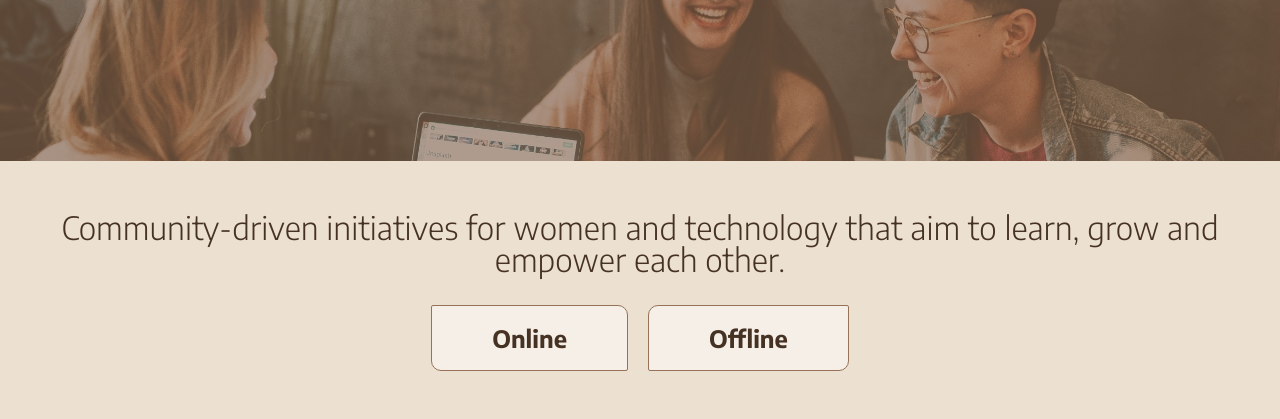
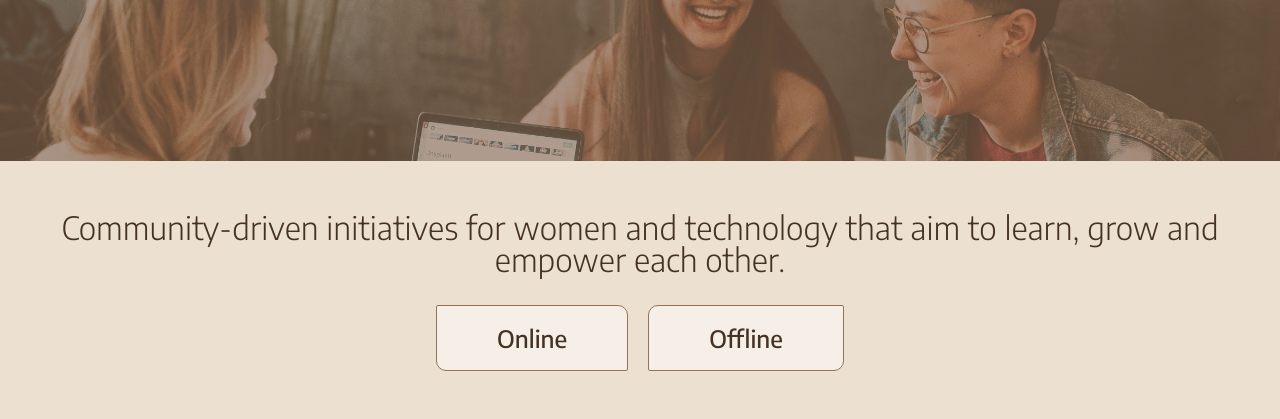
Before and after one commit to jenreiher/techladies, a plain HTML site: page index.html in a window 1280 px wide. Shown: the part 259-678 px from the top of the page. Drawn offline with Linux system fonts and the light colour scheme; a web font is replaced by a local one.

Commit message:
Update font weight for buttons

```diff
--- a/style.css
+++ b/style.css
@@ -1,5 +1,5 @@
 @import url("https://fonts.googleapis.com/css?family=Miniver&display=swap");
-@import url('https://fonts.googleapis.com/css?family=Encode+Sans:300,700&display=swap');
+@import url('https://fonts.googleapis.com/css?family=Encode+Sans:300,500&display=swap');
 
 :root {
   --light: #ece0d1;
@@ -44,7 +44,7 @@ a:hover {
   transition: 0.3s;
   border-radius: 10px 10px 2px 2px;
   font-size: 24px;
-  font-weight: 700;
+  font-weight: 500;
 }
 .button:first-of-type, button:first-of-type {
   border-radius: 2px 10px 2px 10px;
```
